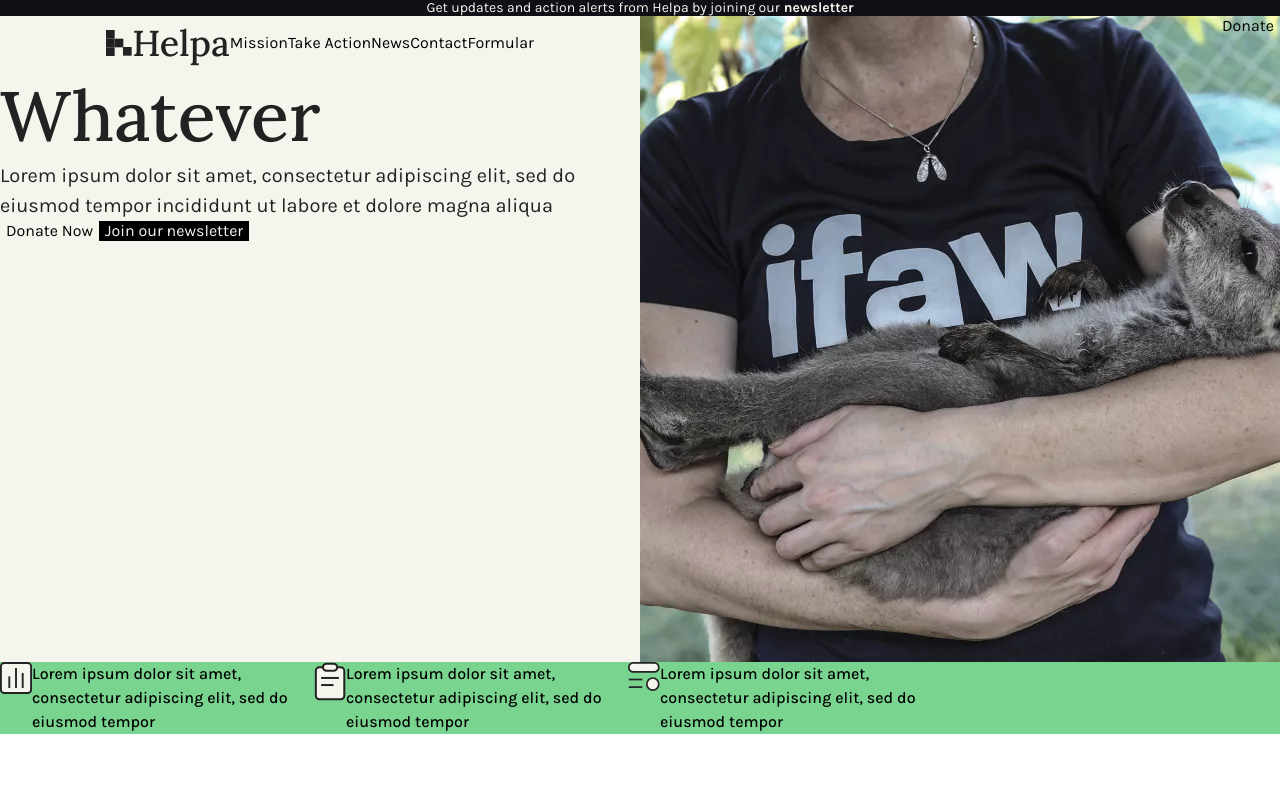
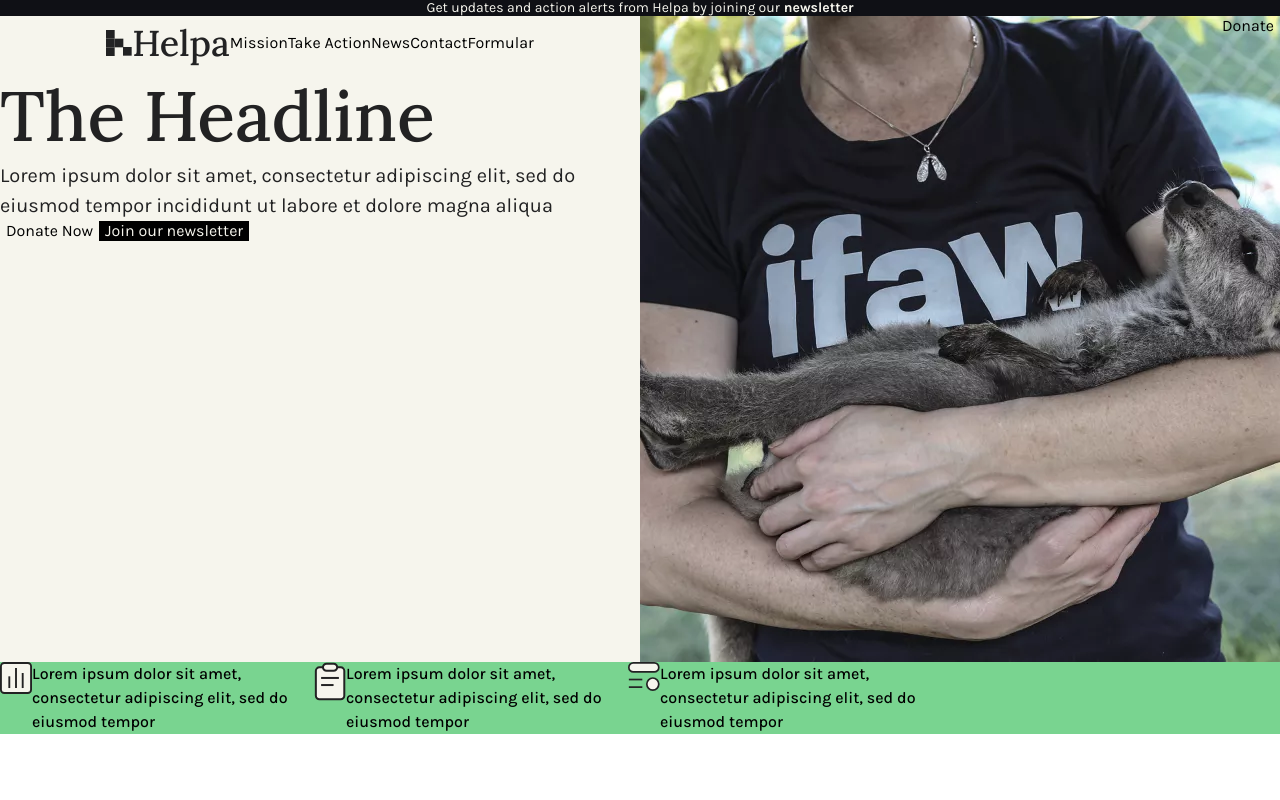
Before and after one commit to amr-cloudforce/Helpa-template-Next, a Next.js app: page / in a window 1280 px wide. Shown: the top 800 px of the page. Built offline with nearby package versions, Linux system fonts and the light colour scheme.

Commit message:
Commit from TeleportHQ

```diff
--- a/pages/index.js
+++ b/pages/index.js
@@ -109,7 +109,7 @@ const Home = (props) => {
               </header>
               <div className="home-hero-section">
                 <div className="home-header">
-                  <h1 className="home-heading">Whatever</h1>
+                  <h1 className="home-heading">The Headline</h1>
                   <p className="home-caption">
                     Lorem ipsum dolor sit amet, consectetur adipiscing elit, sed
                     do eiusmod tempor incididunt ut labore et dolore magna
```
